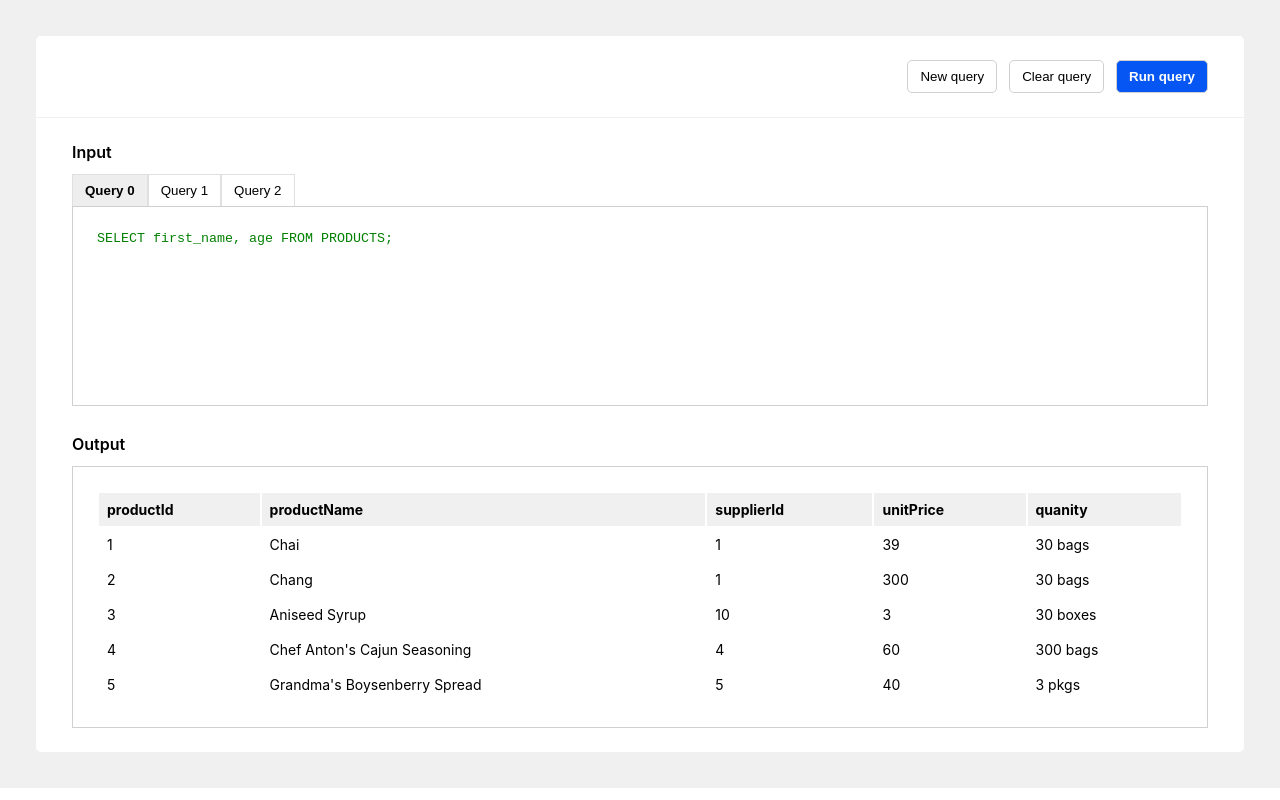
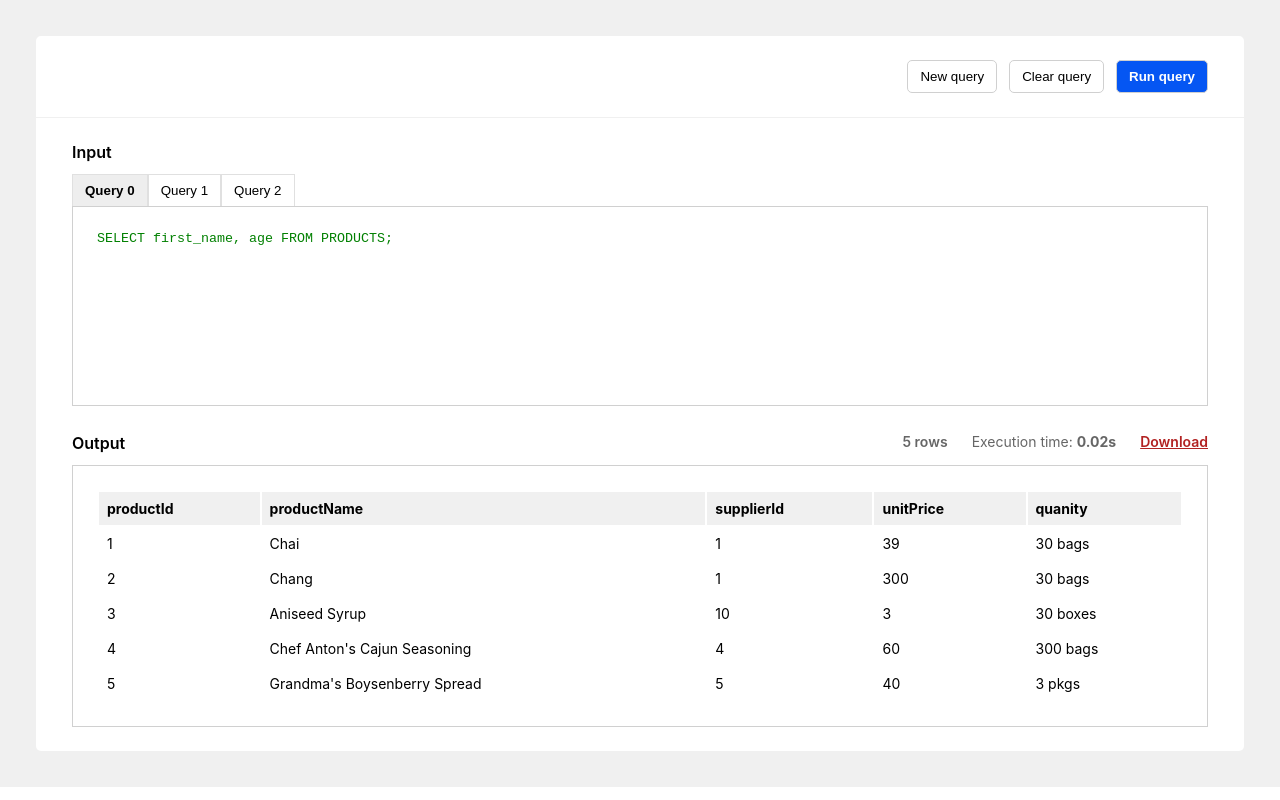
Before and after one commit to sachie026/sql-editor, a React (Create React App) app: page / in a window 1280 px wide. Built offline with nearby package versions, Linux system fonts and the light colour scheme.

Commit message:
Add package to generate csv and integrate it

```diff
--- a/package.json
+++ b/package.json
@@ -7,6 +7,7 @@
     "@testing-library/react": "^13.4.0",
     "@testing-library/user-event": "^13.5.0",
     "react": "^18.2.0",
+    "react-csv": "^2.2.2",
     "react-dom": "^18.2.0",
     "react-scripts": "5.0.1",
     "web-vitals": "^2.1.4"
--- a/src/App.css
+++ b/src/App.css
@@ -4,4 +4,5 @@
   background: #fff;
   border-radius: 5px;
   box-sizing: border-box;
+  font-size: 14px;
 }
--- a/src/components/input/inputBox.js
+++ b/src/components/input/inputBox.js
@@ -9,10 +9,11 @@ function InputBox(props) {
   return (
     <div>
       <textarea
-        className="input-area "
+        className="input-area"
         rows="10"
         value={queries[selectedQueryIndex]}
         placeholder={INPUT_PLACEHOLDER}
+        onChange={() => {}}
       />
     </div>
   );
--- /dev/null
+++ b/src/components/output/output-download.js
@@ -0,0 +1,24 @@
+import React from "react";
+import { CSVLink } from "react-csv";
+
+import { DOWNLOAD_LABEL, CSV_FILE_PREFIX } from "../../utils/constants";
+
+import "./output.css";
+
+function OutputDownload(props) {
+  const { csvDataToDownload, selectedQueryIndex } = props;
+
+  return (
+    <div className="output-download">
+      <CSVLink
+        data={csvDataToDownload}
+        className="output-download"
+        filename={`CSV-${CSV_FILE_PREFIX}${selectedQueryIndex}.csv`}
+      >
+        {DOWNLOAD_LABEL}
+      </CSVLink>
+    </div>
+  );
+}
+
+export default OutputDownload;
--- a/src/components/output/output.css
+++ b/src/components/output/output.css
@@ -9,6 +9,7 @@
   padding-bottom: 12px;
   font-size: 16px;
   font-weight: 600;
+  flex: 1;
 }
 
 .table-area {
@@ -31,3 +32,28 @@
   padding: 8px;
   font-size: 14px;
 }
+
+.output-header-container {
+  display: flex;
+}
+
+.output-header-info {
+  display: flex;
+}
+
+.output-total-rows {
+  margin-right: 24px;
+  font-weight: 600;
+  color: #666;
+}
+
+.output-execution-time {
+  color: #666;
+  margin-right: 24px;
+}
+
+.output-download {
+  font-weight: 600;
+  color: firebrick;
+  cursor: pointer;
+}
--- a/src/components/output/output.js
+++ b/src/components/output/output.js
@@ -2,8 +2,8 @@ import React, { useMemo } from "react";
 
 import OutputTableHeader from "./outputTableHeader";
 import OutputTableDataRow from "./outputTableDataRow";
+import OutputHeader from "./outputHeader";
 
-import { OUTPUT_LABEL } from "../../utils/constants";
 import "./output.css";
 
 function Output(props) {
@@ -17,7 +17,11 @@ function Output(props) {
 
   return (
     <div className="output-container">
-      <div className="output-label">{OUTPUT_LABEL}</div>
+      <OutputHeader
+        outputData={outputData}
+        tableKeys={tableKeys}
+        selectedQueryIndex={selectedQueryIndex}
+      />
 
       <table className="table-area">
         <OutputTableHeader tableKeys={tableKeys} />
@@ -25,6 +29,7 @@ function Output(props) {
           {outputData.map((data, index) => {
             return (
               <OutputTableDataRow
+                key={index}
                 rowIndex={index}
                 rowData={data}
                 tableKeys={tableKeys}
--- /dev/null
+++ b/src/components/output/outputHeader.js
@@ -0,0 +1,56 @@
+import React, { useEffect, useState, useCallback } from "react";
+
+import OutputDownload from "./output-download";
+
+import {
+  OUTPUT_LABEL,
+  EXECUTION_TIME,
+  ROWS_LABEL,
+} from "../../utils/constants";
+
+import "./output.css";
+
+function OutputHeader(props) {
+  const { outputData, tableKeys, selectedQueryIndex } = props;
+  const [csvDataToDownload, setCSVDataToDownload] = useState([]);
+
+  const generateTheCSVData = useCallback(() => {
+    const csvData = [];
+    csvData.push(tableKeys);
+
+    outputData.forEach((data) => {
+      csvData.push(Object.values(data));
+    });
+
+    setCSVDataToDownload([...csvData]);
+  }, [outputData, tableKeys]);
+
+  useEffect(() => {
+    generateTheCSVData();
+  }, [generateTheCSVData]);
+
+  return (
+    <div className="output-header-container">
+      <div className="output-label">{OUTPUT_LABEL}</div>
+
+      <div className="output-header-info">
+        <div className="output-total-rows">
+          {outputData.length} {ROWS_LABEL}
+        </div>
+
+        <div className="output-execution-time">
+          {EXECUTION_TIME}
+          {/* Adding a static execution time as it's a dummy application. But for the actuall app we can calculate and render it here. */}
+          <b>0.02s</b>
+        </div>
+
+        <OutputDownload
+          csvDataToDownload={csvDataToDownload}
+          selectedQueryIndex={selectedQueryIndex}
+        />
+      </div>
+    </div>
+  );
+}
+
+export default OutputHeader;
--- a/src/utils/constants.js
+++ b/src/utils/constants.js
@@ -5,3 +5,7 @@ export const INPUT_LABEL = "Input";
 export const OUTPUT_LABEL = "Output";
 export const TAB_PREFIX = "Query ";
 export const INPUT_PLACEHOLDER = "Write here...";
+export const DOWNLOAD_LABEL = "Download";
+export const EXECUTION_TIME = "Execution time: ";
+export const ROWS_LABEL = "rows";
+export const CSV_FILE_PREFIX = "output-";
```
Also changed, not shown: 1 other file (tests, documents, lock files or other folders).
